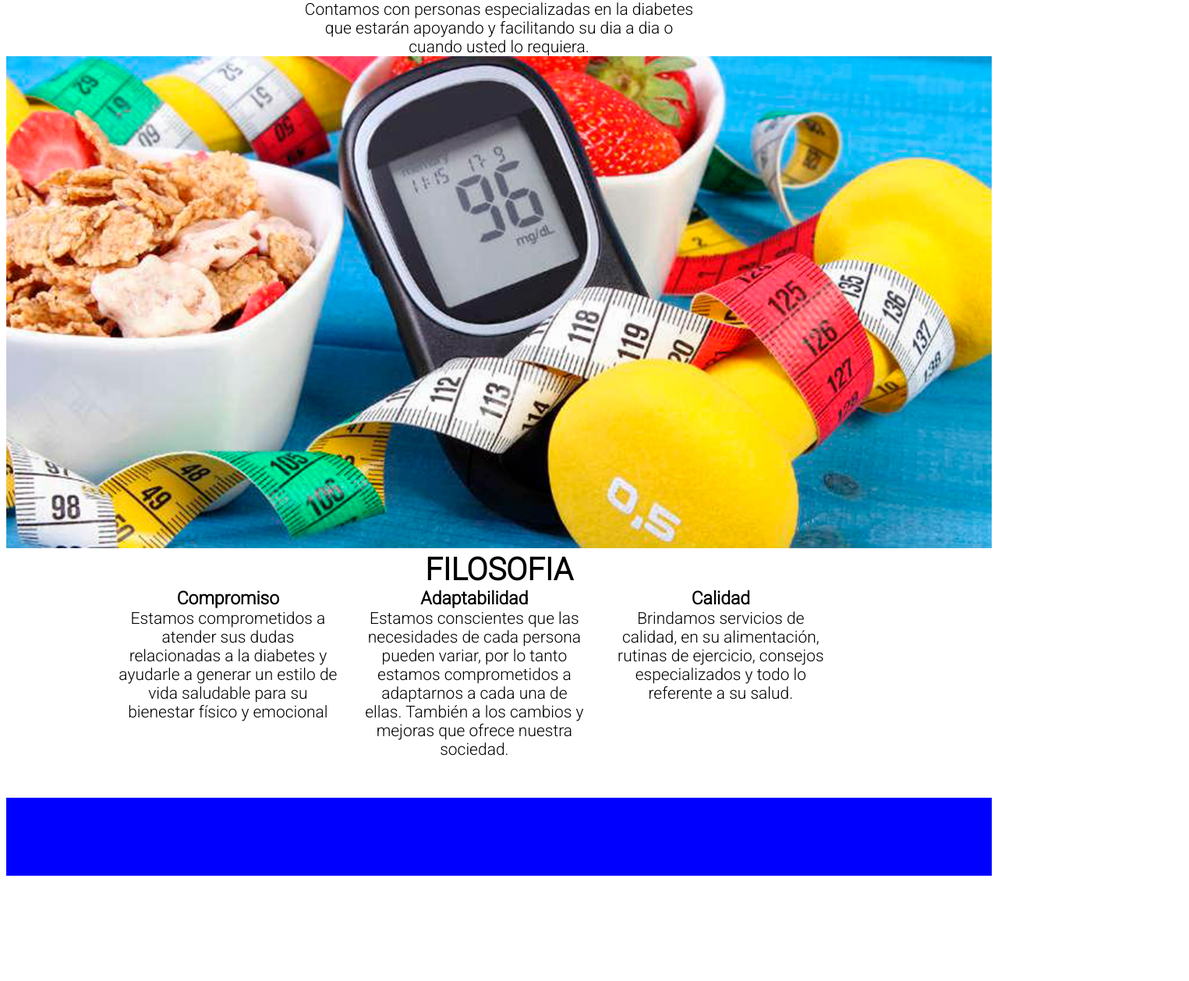
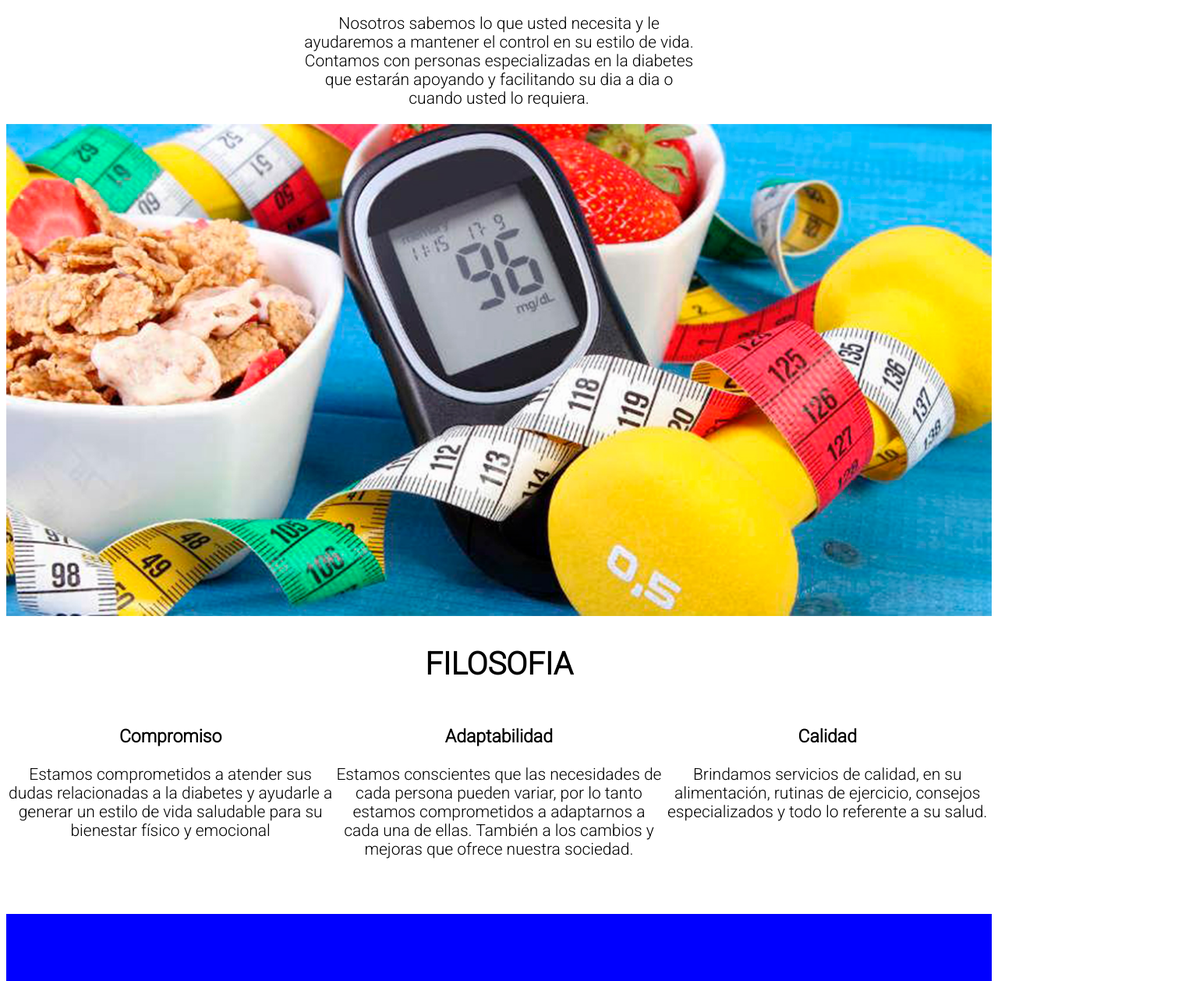
Before and after one commit to vasbren/centribalance, a plain HTML site: page index.html in a window 1280 px wide. Shown: the part 777-2035 px from the top of the page at 78% size, 1525 px wide, since content can reach past the window. Before the commit the page ends 1908 px from the top, so only its background shows below. Drawn offline with nearby package versions, Linux system fonts and the light colour scheme.

Commit message:
col row arregladas

```diff
--- a/css/estilos.css
+++ b/css/estilos.css
@@ -73,39 +73,15 @@ p {
     height: 100%;
 }
 
-#centro col-12 {
-    padding: 0px 0px 0px 0px;
-    border: 0px 0px 0px 0px;
-}
 
-#centro h1 {
+#centro {
     text-align: center;
-    margin: 0 auto;
     padding-left: 375px;
     padding-right: 375px;
 }
 
-#centro p {
+#filosofia {
     text-align: center;
-    margin: 0 auto;
-    padding-left: 375px;
-    padding-right: 375px;
-}
-
-#filosofia h3,
-p {
-    text-align: center;
-    margin: 0 auto;
-    padding-left: 15px;
-    padding-right: 15px;
-}
-
-#filosofia {
-    width: 100%;
-    margin: 0 auto;
-    text-align: center;
-    padding-left: 10%;
-    padding-right: 10%;
 }
 
 
--- a/index.html
+++ b/index.html
@@ -7,10 +7,13 @@
     <link rel="stylesheet" href="./css/estilos.css">
     <link rel="stylesheet" href="./css/reticula.css">
     <link href="https://fonts.googleapis.com/css?family=Open+Sans|Roboto:300" rel="stylesheet">
+
+    <!-- scrip header en head -->
     <script src="https://code.jquery.com/jquery-3.2.1.min.js"></script>
 </head>
 
 <body>
+    <!-- header en head -->
     <header>
         <div class="header-html"></div>
     </header>
@@ -23,37 +26,51 @@
 
                         <img src="Imagenes/contenido/Cont%20comida.jpg" alt="">
                     </div>
+                </div>
+                <div id="centro">
+                <div class="row">
                 <div class="col-12">
-                        <div id="centro">
+
                             <h1>SOBRE NOSOTROS</h1>
                             <p>Nosotros sabemos lo que usted necesita y le ayudaremos a mantener el control en su estilo de vida. Contamos con personas especializadas en la diabetes que estarán apoyando y facilitando su dia a dia o cuando usted lo requiera.</p>
 
+
+                        </div>
+
+
+                    </div>
+                </div>
+
+                <div class="row">
                 <div class="col-12">
                   <img src="Imagenes/contenido/diabetes-imagen.jpg" alt="">
 
+
+                 </div>
+                </div>
+
+                  <div id="filosofia">
+                   <div class="row">
+                       <div class="col-12">
                            <h1>FILOSOFIA</h1>
                        </div>
                    </div>
+                    <div class="row">
 
-                        <section id="filosofia">
-                            <div class="contenedor">
-                                <div class="row">
-                                    <div class="col-3">
+                                    <div class="col-4">
                                         <h3>Compromiso</h3>
                                         <p>Estamos comprometidos a atender sus dudas relacionadas a la diabetes y ayudarle a generar un estilo de vida saludable para su bienestar físico y emocional</p>
                                     </div>
-                                    <div class="col-3">
+                                    <div class="col-4">
                                         <h3>Adaptabilidad</h3>
                                         <p>Estamos conscientes que las necesidades de cada persona pueden variar, por lo tanto estamos comprometidos a adaptarnos a cada una de ellas.
                                             También a los cambios y mejoras que ofrece nuestra sociedad.</p>
                                     </div>
-                                    <div class="col-3">
+                                    <div class="col-4">
                                         <h3>Calidad</h3>
                                         <p>Brindamos servicios de calidad, en su alimentación, rutinas de ejercicio, consejos especializados y todo lo referente a su salud.</p>
                                     </div>
-                                </div>
-                            </div>
-                        </section>
+
                 </div>
             </div>
             </div>
@@ -66,6 +83,9 @@
 <div class="footer">
 
 </div>
+
+<!-- scrip para header -->
+
 <script>
     $(document).ready(function () {
       $('.header-html').load('./header.html');
```
Lines whose indentation alone changed are shown as unchanged.
